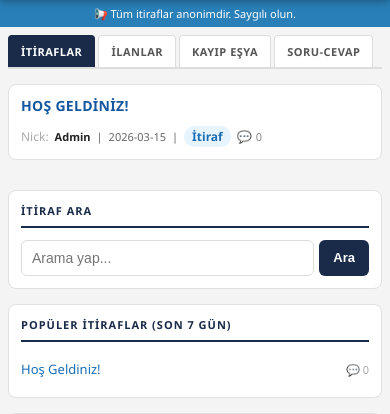
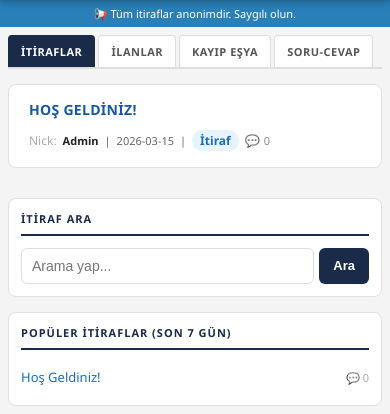
Before and after one commit to medipolitiraf/medipol-itiraf, a Flask app: page / in a window 390 px wide. Shown: the part 68-482 px from the top of the page. Run offline with Flask 3, Linux system fonts and the light colour scheme; data comes from the database, SQL or seed files in the repository; data that the repository does not hold is empty.

Commit message:
Increase card padding for more breathing room, left-indent content
Co-Authored-By: Claude Sonnet 4.6 <noreply@anthropic.com>

```diff
--- a/static/css/style.css
+++ b/static/css/style.css
@@ -362,7 +362,7 @@ nav a.itiraf-btn:hover { background: #c0392b; }
     background: #fff;
     border: 1px solid #e0e0e0;
     border-radius: 8px;
-    padding: 16px 20px;
+    padding: 20px 22px 20px 26px;
     margin-bottom: 10px;
     transition: box-shadow 0.2s;
     cursor: pointer;
@@ -874,7 +874,7 @@ footer a { color: #90b8e8; }
     .duyuru { font-size: 11px; padding: 6px 10px; }
     .container { padding: 0 8px; margin: 8px auto; }
 
-    .itiraf-card { padding: 12px; border-radius: 8px; }
+    .itiraf-card { padding: 16px 16px 16px 20px; border-radius: 8px; }
     .itiraf-baslik { font-size: 14px; }
     .itiraf-icerik { font-size: 12px; -webkit-line-clamp: 2; }
     .itiraf-meta { font-size: 11px; gap: 6px; }
```
